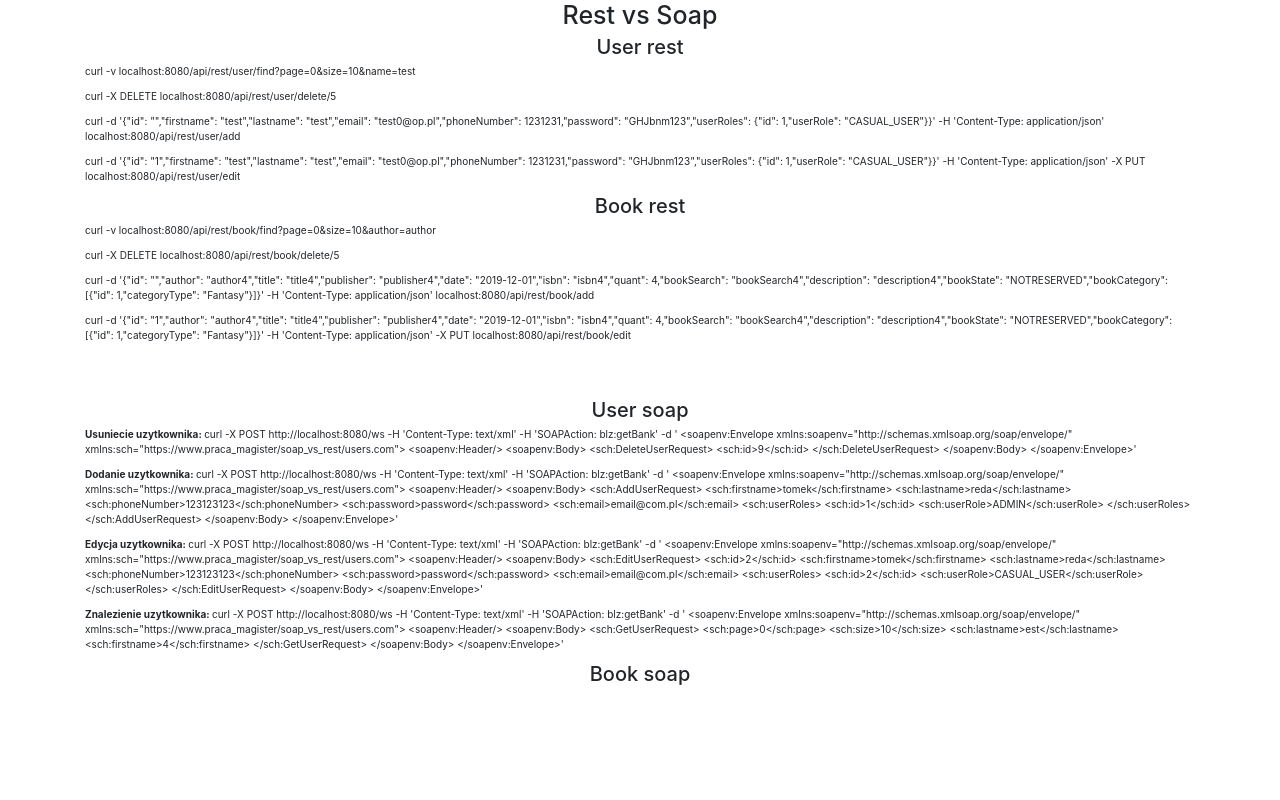
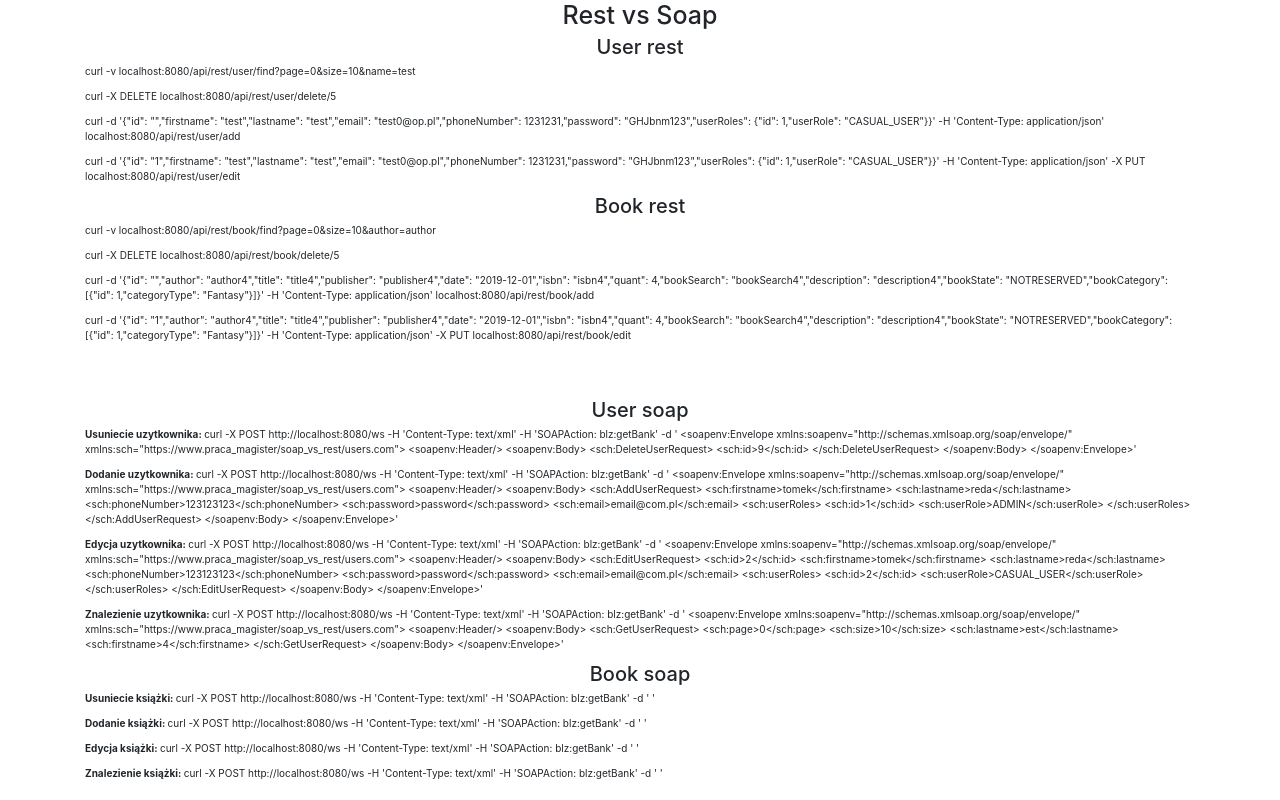
Before and after one commit to TomaszReda/soap_vs_rest, an Angular app in the folder src/main/webapp/: page / in a window 1280 px wide. Built offline with nearby package versions, Linux system fonts and the light colour scheme.

Commit message:
Dodanie soapa

```diff
--- a/src/main/webapp/src/app/app.component.html
+++ b/src/main/webapp/src/app/app.component.html
@@ -33,10 +33,10 @@
   <p><b>Edycja uzytkownika: </b>{{editUserSoap}}</p>
   <p><b>Znalezienie uzytkownika: </b>{{findUSerSoap}}</p>
   <h2 class="text-center">Book soap</h2>
-  <p></p>
-  <p></p>
-  <p></p>
-  <p></p>
+  <p><b>Usuniecie książki: </b>{{deleteBookSoap}}</p>
+  <p><b>Dodanie książki: </b>{{addBookSoap}}</p>
+  <p><b>Edycja książki: </b>{{editBookSoap}}</p>
+  <p><b>Znalezienie książki: </b>{{findBookSoap}}</p>
 </div>
 
 
--- a/src/main/webapp/src/app/app.component.ts
+++ b/src/main/webapp/src/app/app.component.ts
@@ -67,4 +67,19 @@ export class AppComponent {
     '    </soapenv:Envelope>' +
     '\'';
 
+  deleteBookSoap = '  curl -X POST http://localhost:8080/ws   -H \'Content-Type: text/xml\'   -H \'SOAPAction: blz:getBank\' -d \'\n' +
+    '' +
+    '\'';
+
+  editBookSoap = '  curl -X POST http://localhost:8080/ws   -H \'Content-Type: text/xml\'   -H \'SOAPAction: blz:getBank\' -d \'\n' +
+    '' +
+    '\'';
+
+  addBookSoap = '  curl -X POST http://localhost:8080/ws   -H \'Content-Type: text/xml\'   -H \'SOAPAction: blz:getBank\' -d \'\n' +
+    '' +
+    '\'';
+
+  findBookSoap = '  curl -X POST http://localhost:8080/ws   -H \'Content-Type: text/xml\'   -H \'SOAPAction: blz:getBank\' -d \'\n' +
+    '' +
+    '\'';
 }
```
